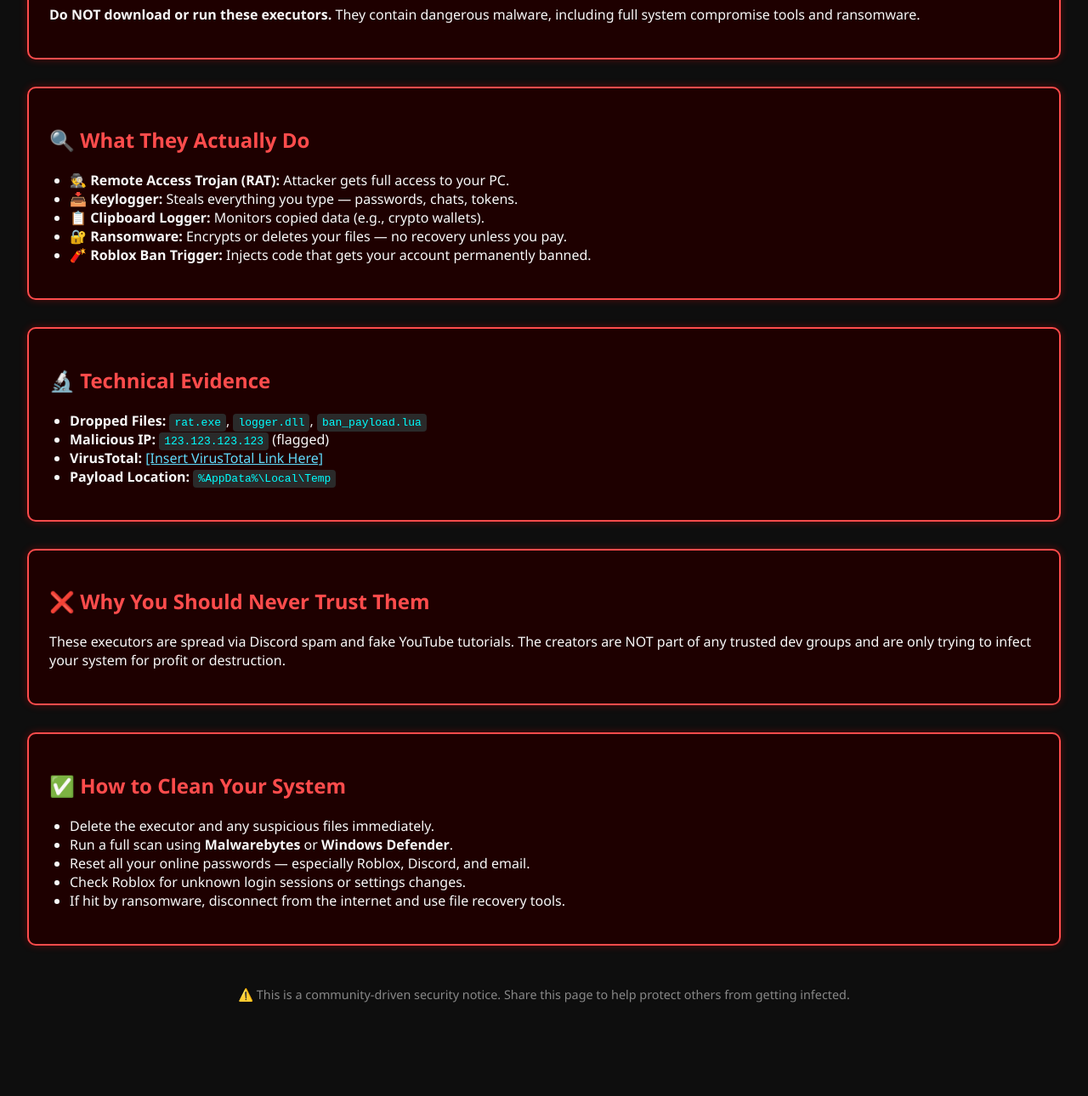
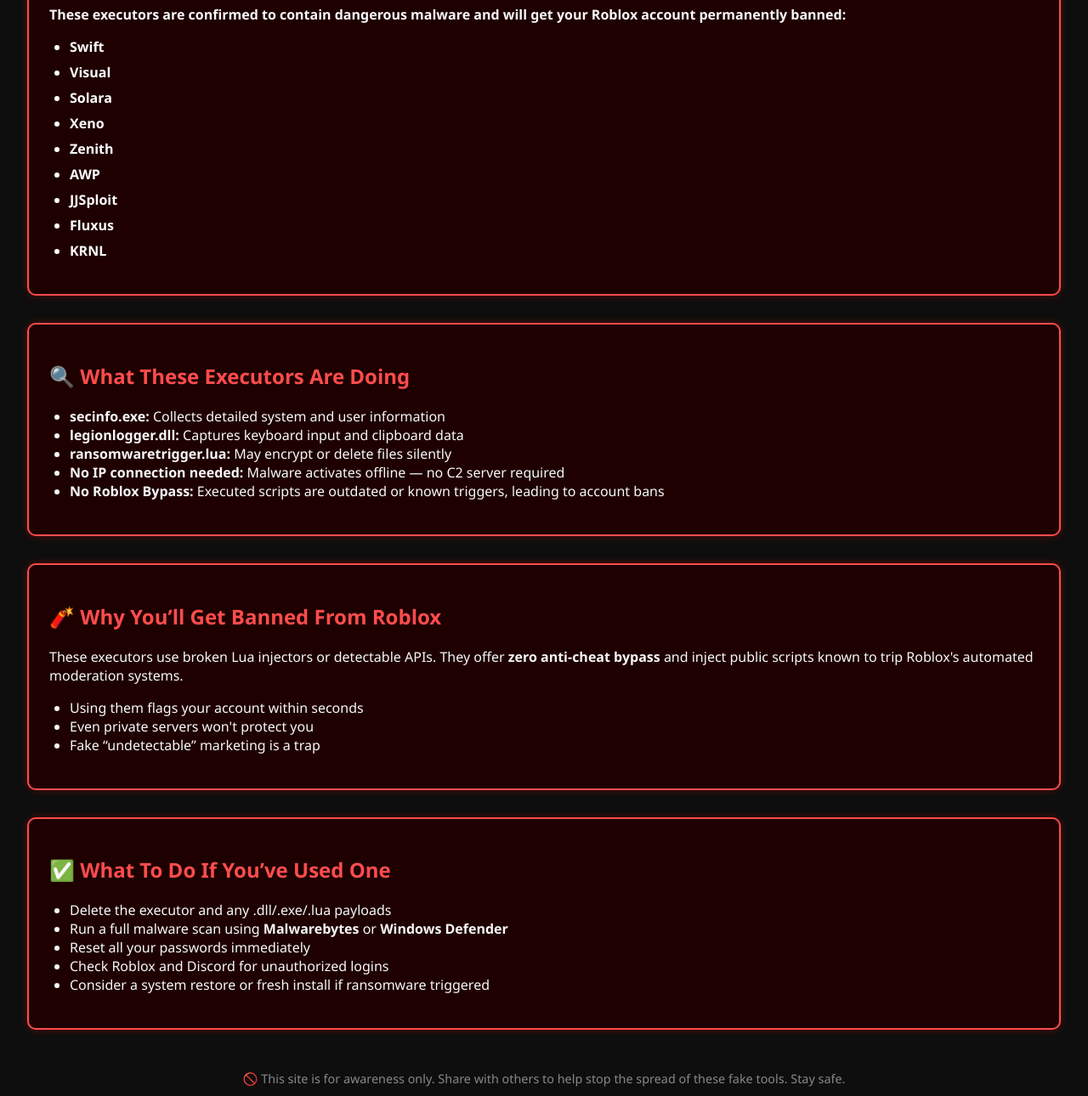
Before and after one commit to mickeymouserzsdadsf/visual-exposed, a plain HTML site: page index.html in a window 1280 px wide. Shown: the part 138-1428 px from the top of the page at 85% size. Before the commit the page ends 1350 px from the top, so only its background shows below. Drawn offline with Linux system fonts and the light colour scheme.

Commit message:
Update index.html

```diff
--- a/index.html
+++ b/index.html
@@ -3,7 +3,7 @@
 <head>
   <meta charset="UTF-8" />
   <meta name="viewport" content="width=device-width, initial-scale=1.0"/>
-  <title>⚠️ Malware Warning: Swift & Visual Executors</title>
+  <title>⚠️ Malware Warning: Roblox Executors</title>
   <style>
     body {
       background-color: #0e0e0e;
@@ -19,7 +19,6 @@
 
     a {
       color: #61dafb;
-      word-break: break-all;
     }
 
     .card {
@@ -48,54 +47,69 @@
       color: #888;
       text-align: center;
     }
+
+    .bad-list {
+      color: #fff;
+      font-weight: bold;
+    }
+
+    .bad-list li {
+      margin-bottom: 0.5rem;
+    }
   </style>
 </head>
 <body>
 
   <div class="card">
-    <h1>🚨 WARNING: Swift & Visual Roblox Executors Are MALWARE</h1>
-    <p><strong>Do NOT download or run these executors.</strong> They contain dangerous malware, including full system compromise tools and ransomware.</p>
-  </div>
-
-  <div class="card">
-    <h2>🔍 What They Actually Do</h2>
-    <ul>
-      <li><strong>🕵️ Remote Access Trojan (RAT):</strong> Attacker gets full access to your PC.</li>
-      <li><strong>📥 Keylogger:</strong> Steals everything you type — passwords, chats, tokens.</li>
-      <li><strong>📋 Clipboard Logger:</strong> Monitors copied data (e.g., crypto wallets).</li>
-      <li><strong>🔐 Ransomware:</strong> Encrypts or deletes your files — no recovery unless you pay.</li>
-      <li><strong>🧨 Roblox Ban Trigger:</strong> Injects code that gets your account permanently banned.</li>
+    <h1>🚨 MASSIVE WARNING: These Roblox Executors Are Malware</h1>
+    <p><strong>These executors are confirmed to contain dangerous malware and will get your Roblox account permanently banned:</strong></p>
+    <ul class="bad-list">
+      <li>Swift</li>
+      <li>Visual</li>
+      <li>Solara</li>
+      <li>Xeno</li>
+      <li>Zenith</li>
+      <li>AWP</li>
+      <li>JJSploit</li>
+      <li>Fluxus</li>
+      <li>KRNL</li>
     </ul>
   </div>
 
   <div class="card">
-    <h2>🔬 Technical Evidence</h2>
+    <h2>🔍 What These Executors Are Doing</h2>
     <ul>
-      <li><strong>Dropped Files:</strong> <code>rat.exe</code>, <code>logger.dll</code>, <code>ban_payload.lua</code></li>
-      <li><strong>Malicious IP:</strong> <code>123.123.123.123</code> (flagged)</li>
-      <li><strong>VirusTotal:</strong> <a href="#">[Insert VirusTotal Link Here]</a></li>
-      <li><strong>Payload Location:</strong> <code>%AppData%\Local\Temp</code></li>
+      <li><strong>secinfo.exe:</strong> Collects detailed system and user information</li>
+      <li><strong>legionlogger.dll:</strong> Captures keyboard input and clipboard data</li>
+      <li><strong>ransomwaretrigger.lua:</strong> May encrypt or delete files silently</li>
+      <li><strong>No IP connection needed:</strong> Malware activates offline — no C2 server required</li>
+      <li><strong>No Roblox Bypass:</strong> Executed scripts are outdated or known triggers, leading to account bans</li>
     </ul>
   </div>
 
   <div class="card">
-    <h2>❌ Why You Should Never Trust Them</h2>
-    <p>These executors are spread via Discord spam and fake YouTube tutorials. The creators are NOT part of any trusted dev groups and are only trying to infect your system for profit or destruction.</p>
+    <h2>🧨 Why You’ll Get Banned From Roblox</h2>
+    <p>These executors use broken Lua injectors or detectable APIs. They offer <strong>zero anti-cheat bypass</strong> and inject public scripts known to trip Roblox's automated moderation systems.</p>
+    <ul>
+      <li>Using them flags your account within seconds</li>
+      <li>Even private servers won't protect you</li>
+      <li>Fake “undetectable” marketing is a trap</li>
+    </ul>
   </div>
 
   <div class="card">
-    <h2>✅ How to Clean Your System</h2>
+    <h2>✅ What To Do If You’ve Used One</h2>
     <ul>
-      <li>Delete the executor and any suspicious files immediately.</li>
-      <li>Run a full scan using <strong>Malwarebytes</strong> or <strong>Windows Defender</strong>.</li>
-      <li>Reset all your online passwords — especially Roblox, Discord, and email.</li>
-      <li>Check Roblox for unknown login sessions or settings changes.</li>
-      <li>If hit by ransomware, disconnect from the internet and use file recovery tools.</li>
+      <li>Delete the executor and any .dll/.exe/.lua payloads</li>
+      <li>Run a full malware scan using <strong>Malwarebytes</strong> or <strong>Windows Defender</strong></li>
+      <li>Reset all your passwords immediately</li>
+      <li>Check Roblox and Discord for unauthorized logins</li>
+      <li>Consider a system restore or fresh install if ransomware triggered</li>
     </ul>
   </div>
 
   <footer>
-    ⚠️ This is a community-driven security notice. Share this page to help protect others from getting infected.
+    🚫 This site is for awareness only. Share with others to help stop the spread of these fake tools. Stay safe.
   </footer>
 
 </body>
```
